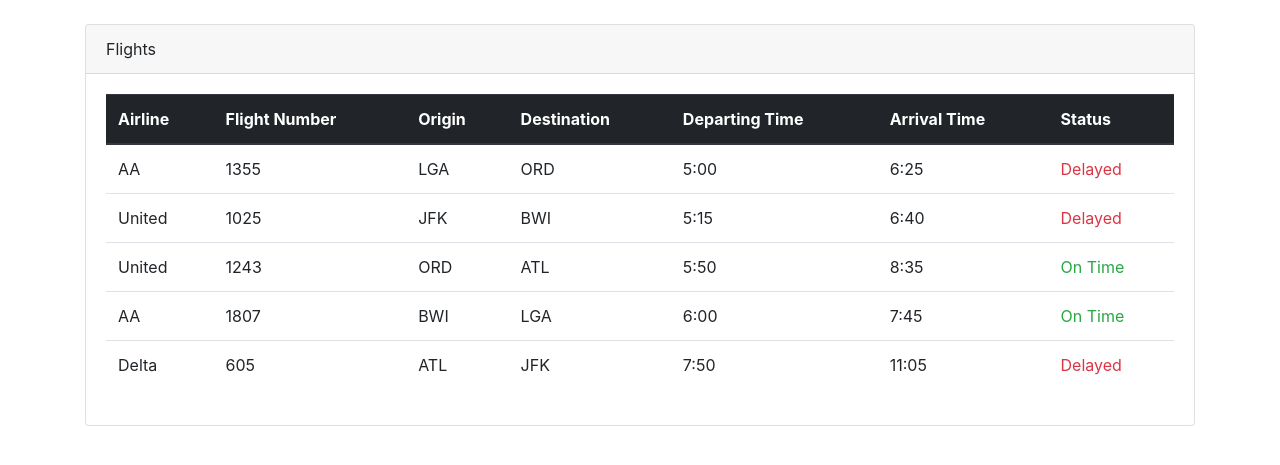
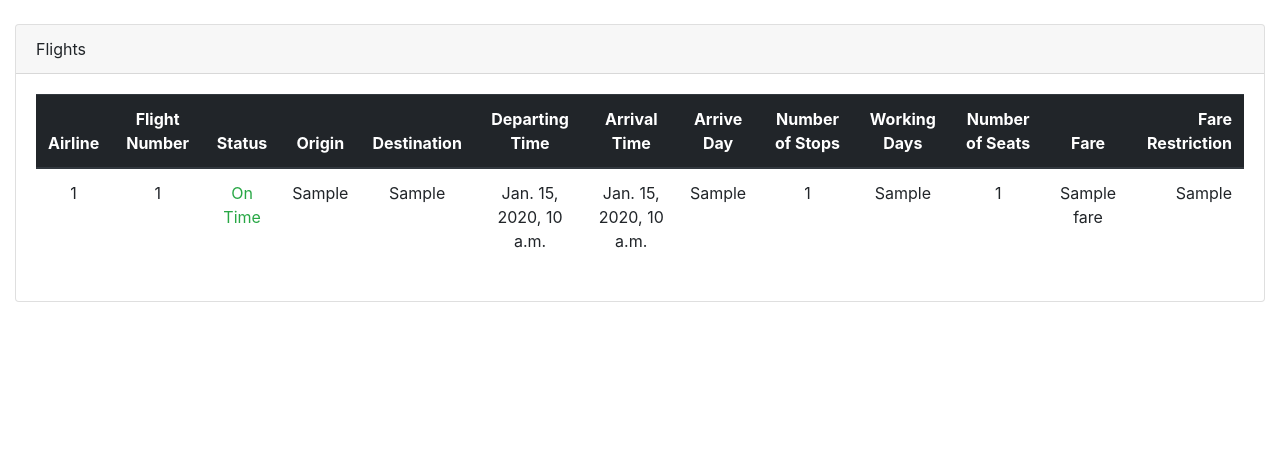
Before and after one commit to wesley402/cs539_project1, a Django app: template templates/dashboard/flights.html in a window 1280 px wide. Shown: the part 72-537 px from the top of the page. Run offline with Django 3.2, Linux system fonts and the light colour scheme; the template is opened without the code that fills it: most values are stand-ins (such as "Sample title", 1, 10 or a date in 2020); some libraries are stand-ins or nearby versions.

Commit message:
updated flights view in manager ui

```diff
--- a/templates/dashboard/base.html
+++ b/templates/dashboard/base.html
@@ -14,7 +14,7 @@
 
 <body>
 
-  <nav class="navbar navbar-expand-lg navbar-light" style="background-color: #04416d;">
+  <nav class="navbar navbar-expand-lg navbar-light d-flex" style="background-color: #04416d;">
     <a class="navbar-brand nav-link active" href="{% url "dashboard" %}">
       <h2 class="text-white">Admin | Dashboard</h2>
     </a>
@@ -22,7 +22,7 @@
       aria-expanded="false" aria-label="Toggle navigation">
       <span class="navbar-toggler-icon"></span>
     </button>
-    <div class="collapse navbar-collapse text-left" id="navbarSupportedContent">
+    <div class="collapse navbar-collapse ml-auto" id="navbarSupportedContent">
       <ul class="navbar-nav">
         <li class="nav-item">
           <span class="navbar-text justify-content-end text-white">
--- a/templates/dashboard/flights.html
+++ b/templates/dashboard/flights.html
@@ -1,5 +1,5 @@
 {% extends 'dashboard/base.html' %} {% block content%}
-<div class="container">
+<div class="container-fluid">
   <div class="row mt-4">
     <div class="col-lg">
       <div class="card">
@@ -10,61 +10,39 @@
           <table class="table table-hover">
             <thead class="thead-dark">
               <tr>
-                <th scope="col">Airline</th>
-                <th scope="col">Flight Number</th>
-                <th scope="col">Origin</th>
-                <th scope="col">Destination</th>
-                <th scope="col">Departing Time</th>
-                <th scope="col">Arrival Time</th>
-                <th scope="col">Status</th>
+                <th class='text-left' scope="col">Airline</th>
+                <th class='text-center' scope="col">Flight Number</th>
+                <th class='text-center' scope="col">Status</th>
+                <th class='text-center' scope="col">Origin</th>
+                <th class='text-center' scope="col">Destination</th>
+                <th class='text-center' scope="col">Departing Time</th>
+                <th class='text-center' scope="col">Arrival Time</th>
+                <th class='text-center' scope="col">Arrive Day</th>
+                <th class='text-center' scope="col">Number of Stops</th>
+                <th class='text-center' scope="col">Working Days</th>
+                <th class='text-center' scope="col">Number of Seats</th>
+                <th class='text-center' scope="col">Fare</th>
+                <th class='text-right' scope="col">Fare Restriction</th>
               </tr>
             </thead>
             <tbody>
+              {% for flight in flights%}
               <tr>
-                <td>AA</td>
-                <td>1355</td>
-                <td>LGA</td>
-                <td>ORD</td>
-                <td>5:00</td>
-                <td>6:25</td>
-                <td class="text-danger">Delayed</td>
+                  <td class='text-center'>{{flight.airline_id}}</td>
+                  <td class='text-center'>{{flight.id}}</td>
+                  <td class='text-success text-center'>On Time</td>
+                  <td class='text-center'>{{flight.src_airport}}</td>
+                  <td class='text-center'>{{flight.dst_airport}}</td>
+                  <td class='text-center'>{{flight.src_time}}</td>
+                  <td class='text-center'>{{flight.dst_time}}</td>
+                  <td class='text-center'>{{flight.arrive_day}}</td>
+                  <td class='text-center'>{{flight.num_of_stops}}</td>
+                  <td class='text-center'>{{flight.working_days}}</td>
+                  <td class='text-center'>{{flight.num_of_seats}}</td>
+                  <td class='text-center' >{{flight.fare}}</td>
+                  <td class='text-right'>{{flight.fare_restriction}}</td>
               </tr>
-              <tr>
-                <td>United</td>
-                <td>1025</td>
-                <td>JFK</td>
-                <td>BWI</td>
-                <td>5:15</td>
-                <td>6:40</td>
-                <td class="text-danger">Delayed</td>
-              </tr>
-              <tr>
-                <td>United</td>
-                <td>1243</td>
-                <td>ORD</td>
-                <td>ATL</td>
-                <td>5:50</td>
-                <td>8:35</td>
-                <td class="text-success">On Time</td>
-              </tr>
-              <tr>
-                <td>AA</td>
-                <td>1807</td>
-                <td>BWI</td>
-                <td>LGA</td>
-                <td>6:00</td>
-                <td>7:45</td>
-                <td class="text-success">On Time</td>
-              </tr>
-              <tr>
-                <td>Delta</td>
-                <td>605</td>
-                <td>ATL</td>
-                <td>JFK</td>
-                <td>7:50</td>
-                <td>11:05</td>
-                <td class="text-danger">Delayed</td>
-              </tr>
+              {% endfor %}
             </tbody>
           </table>
         </div>
```
Also changed, not shown: dashboard/views.py (+23 -1 lines), accounts/migrations/0001_initial.py, mysite/migrations/0001_initial.py, mysite/migrations/0002_auto_20180326_2336.py (deleted), orders/migrations/0001_initial.py, orders/migrations/0002_leg.py (deleted).
